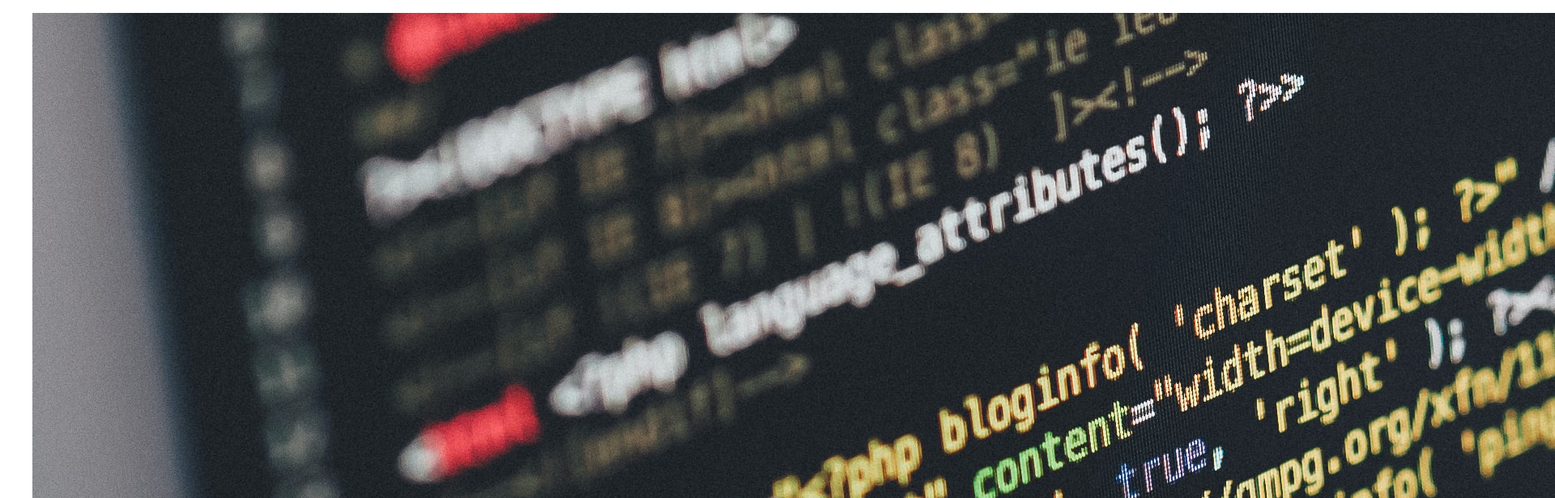
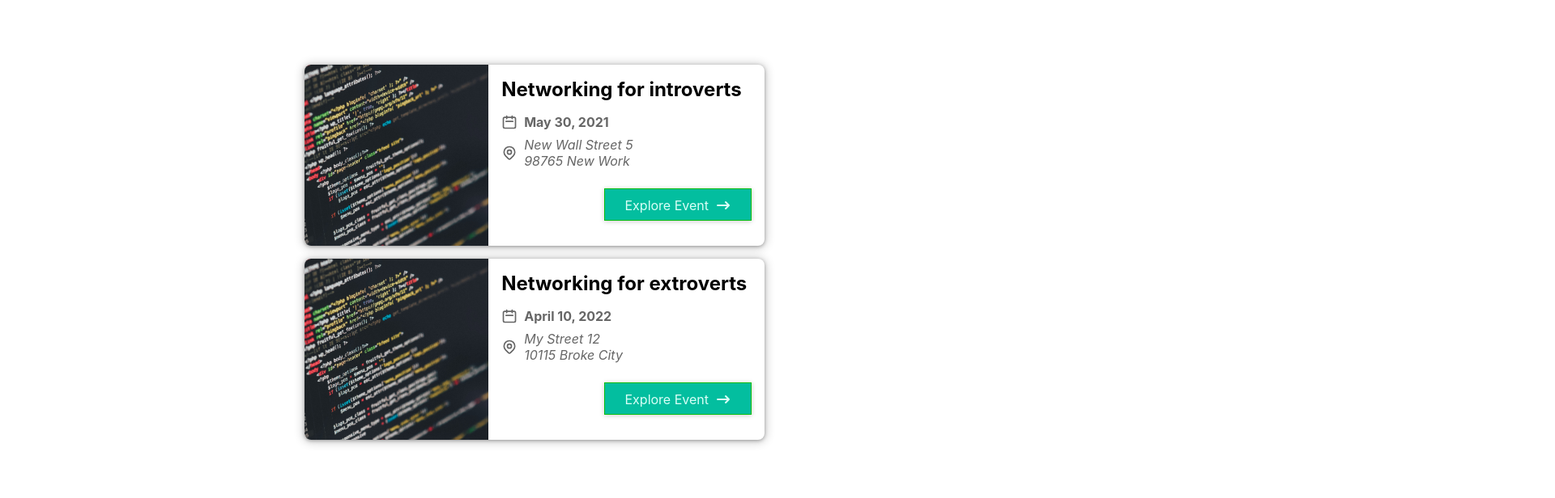
Before and after one commit to faker007/nextjs-learning, a Next.js app: page / in a window 1280 px wide. Shown: the top 616 px of the page at 81% size, 1920 px wide, since content can reach past the window. Built offline with nearby package versions, Linux system fonts and the light colour scheme.

Commit message:
[ADD] added css(s) and icons

```diff
--- a/components/events/event-item.js
+++ b/components/events/event-item.js
@@ -1,4 +1,9 @@
 import Link from 'next/link';
+import Button from '../ui/button';
+import DateIcon from '../icons/date-icon';
+import AddressIcon from '../icons/address-icon';
+import ArrowRightIcon from '../icons/arrow-right-icon';
+import classes from './event-item.module.css';
 
 const EventItem = (props) => {
   const { title, image, date, location, id } = props;
@@ -14,22 +19,29 @@
   const exploreLink = `/events/${id}`;
 
   return (
-    <li>
+    <li className={classes.item}>
       <img src={'/' + image} alt={title} />
 
-      <div>
-        <div>
+      <div className={classes.content}>
+        <div className={classes.summary}>
           <h2>{title}</h2>
-          <div>
+          <div className={classes.date}>
+            <DateIcon />
             <time>{humanReadableDate}</time>
           </div>
-          <div>
+          <div className={classes.address}>
+            <AddressIcon />
             <address>{formattedAddress}</address>
           </div>
         </div>
 
-        <div>
-          <Link href={exploreLink}>Explore Event</Link>
+        <div className={classes.actions}>
+          <Button link={exploreLink}>
+            <span>Explore Event</span>
+            <span className={classes.icon}>
+              <ArrowRightIcon />
+            </span>
+          </Button>
         </div>
       </div>
     </li>
--- /dev/null
+++ b/components/events/event-item.module.css
@@ -0,0 +1,103 @@
+.item {
+  box-shadow: 0 1px 4px rgba(0, 0, 0, 0.3), 0 1px 12px 2px rgba(0, 0, 0, 0.2);
+  border-radius: 8px;
+  overflow: hidden;
+  background-color: white;
+  margin: 1rem;
+  display: flex;
+  flex-direction: column;
+  gap: 1rem;
+}
+
+.item img {
+  width: 100%;
+  object-fit: cover;
+  height: 10rem;
+}
+
+.content {
+  width: 100%;
+  padding: 0 1rem;
+  text-align: center;
+}
+
+.content h2 {
+  margin: 0.5rem 0;
+}
+
+.date,
+.address {
+  display: flex;
+  gap: 0.5rem;
+  align-items: center;
+}
+
+.date svg,
+.address svg {
+  width: 1.25rem;
+  height: 1.25rem;
+  color: #666666;
+}
+
+.content time {
+  color: #666666;
+  font-weight: bold;
+}
+
+.content address {
+  margin: 0.5rem 0;
+  color: #666666;
+  white-space: pre;
+}
+
+.actions {
+  display: flex;
+  flex-direction: column;
+  padding: 1rem;
+}
+
+.actions a {
+  display: block;
+}
+
+.actions a span {
+  vertical-align: middle;
+}
+
+.icon {
+  margin-left: 0.5rem;
+  display: inline-flex;
+  justify-content: center;
+  align-items: center;
+}
+
+.icon svg {
+  width: 1.25rem;
+  height: 1.25rem;
+}
+
+@media (min-width: 768px) {
+  .item {
+    flex-direction: row;
+  }
+
+  .item img {
+    width: 40%;
+    height: 14rem;
+  }
+
+  .content {
+    width: 60%;
+    padding: 0;
+    text-align: left;
+  }
+
+  .content h2 {
+    margin: 1rem 0;
+  }
+
+  .actions {
+    flex-direction: row;
+    justify-content: flex-end;
+  }
+}
--- a/components/events/event-list.js
+++ b/components/events/event-list.js
@@ -1,10 +1,11 @@
 import EventItem from './event-item';
+import classes from './event-list.module.css';
 
 const EventList = (props) => {
   const { items } = props;
 
   return (
-    <ul>
+    <ul className={classes.list}>
       {items.map((event) => (
         <EventItem
           key={event.id}
--- /dev/null
+++ b/components/events/event-list.module.css
@@ -0,0 +1,5 @@
+.list {
+  width: 90%;
+  max-width: 40rem;
+  margin: 5rem auto;
+}
--- /dev/null
+++ b/components/icons/address-icon.js
@@ -0,0 +1,25 @@
+function AddressIcon() {
+  return (
+    <svg
+      xmlns='http://www.w3.org/2000/svg'
+      fill='none'
+      viewBox='0 0 24 24'
+      stroke='currentColor'
+    >
+      <path
+        strokeLinecap='round'
+        strokeLinejoin='round'
+        strokeWidth={2}
+        d='M17.657 16.657L13.414 20.9a1.998 1.998 0 01-2.827 0l-4.244-4.243a8 8 0 1111.314 0z'
+      />
+      <path
+        strokeLinecap='round'
+        strokeLinejoin='round'
+        strokeWidth={2}
+        d='M15 11a3 3 0 11-6 0 3 3 0 016 0z'
+      />
+    </svg>
+  );
+}
+
+export default AddressIcon;
--- /dev/null
+++ b/components/icons/arrow-right-icon.js
@@ -0,0 +1,17 @@
+function ArrowRightIcon() {
+  return (
+    <svg
+      xmlns='http://www.w3.org/2000/svg'
+      viewBox='0 0 20 20'
+      fill='currentColor'
+    >
+      <path
+        fillRule='evenodd'
+        d='M12.293 5.293a1 1 0 011.414 0l4 4a1 1 0 010 1.414l-4 4a1 1 0 01-1.414-1.414L14.586 11H3a1 1 0 110-2h11.586l-2.293-2.293a1 1 0 010-1.414z'
+        clipRule='evenodd'
+      />
+    </svg>
+  );
+}
+
+export default ArrowRightIcon;
--- /dev/null
+++ b/components/icons/date-icon.js
@@ -0,0 +1,19 @@
+function DateIcon() {
+  return (
+    <svg
+      xmlns='http://www.w3.org/2000/svg'
+      fill='none'
+      viewBox='0 0 24 24'
+      stroke='currentColor'
+    >
+      <path
+        strokeLinecap='round'
+        strokeLinejoin='round'
+        strokeWidth={2}
+        d='M8 7V3m8 4V3m-9 8h10M5 21h14a2 2 0 002-2V7a2 2 0 00-2-2H5a2 2 0 00-2 2v12a2 2 0 002 2z'
+      />
+    </svg>
+  );
+}
+
+export default DateIcon;
```
